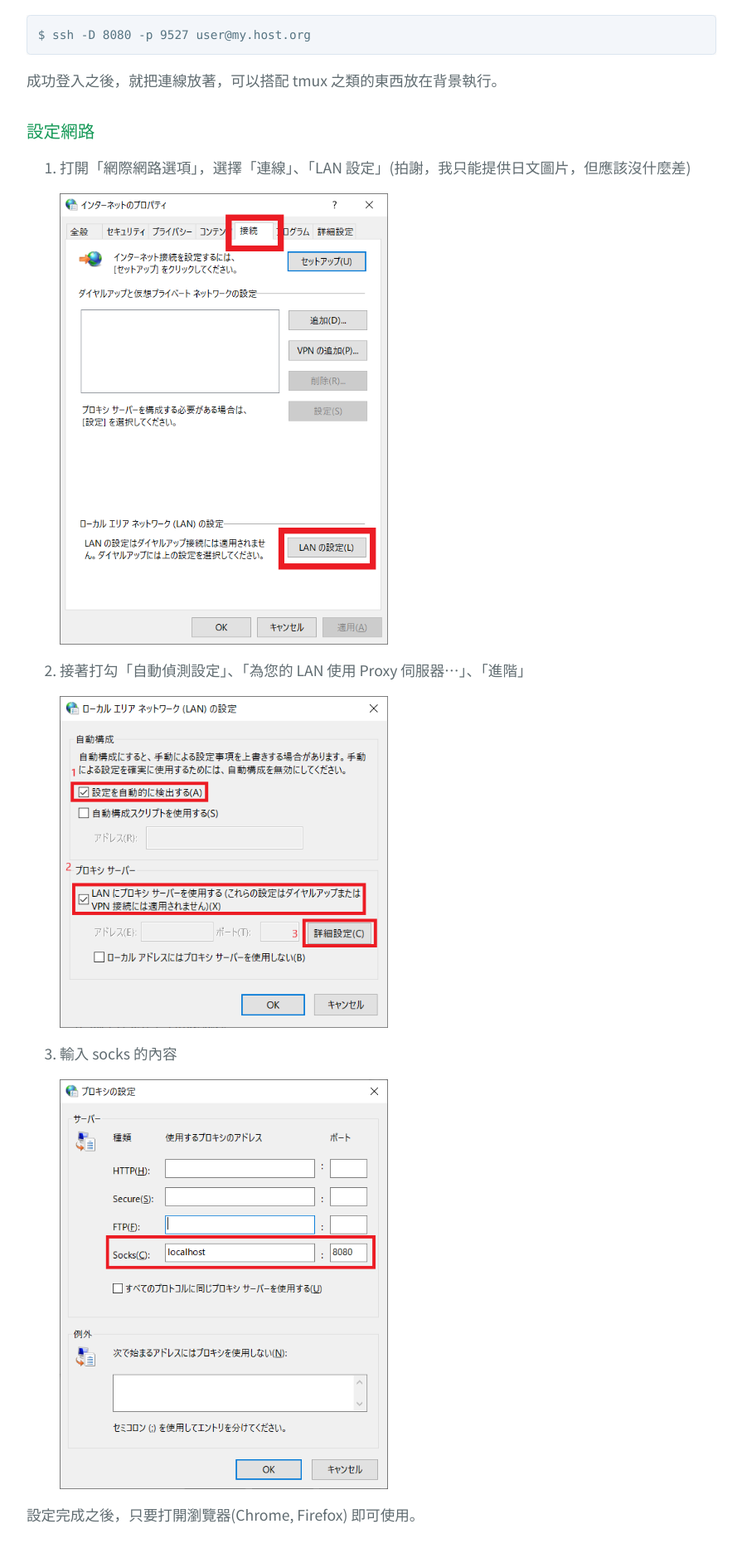
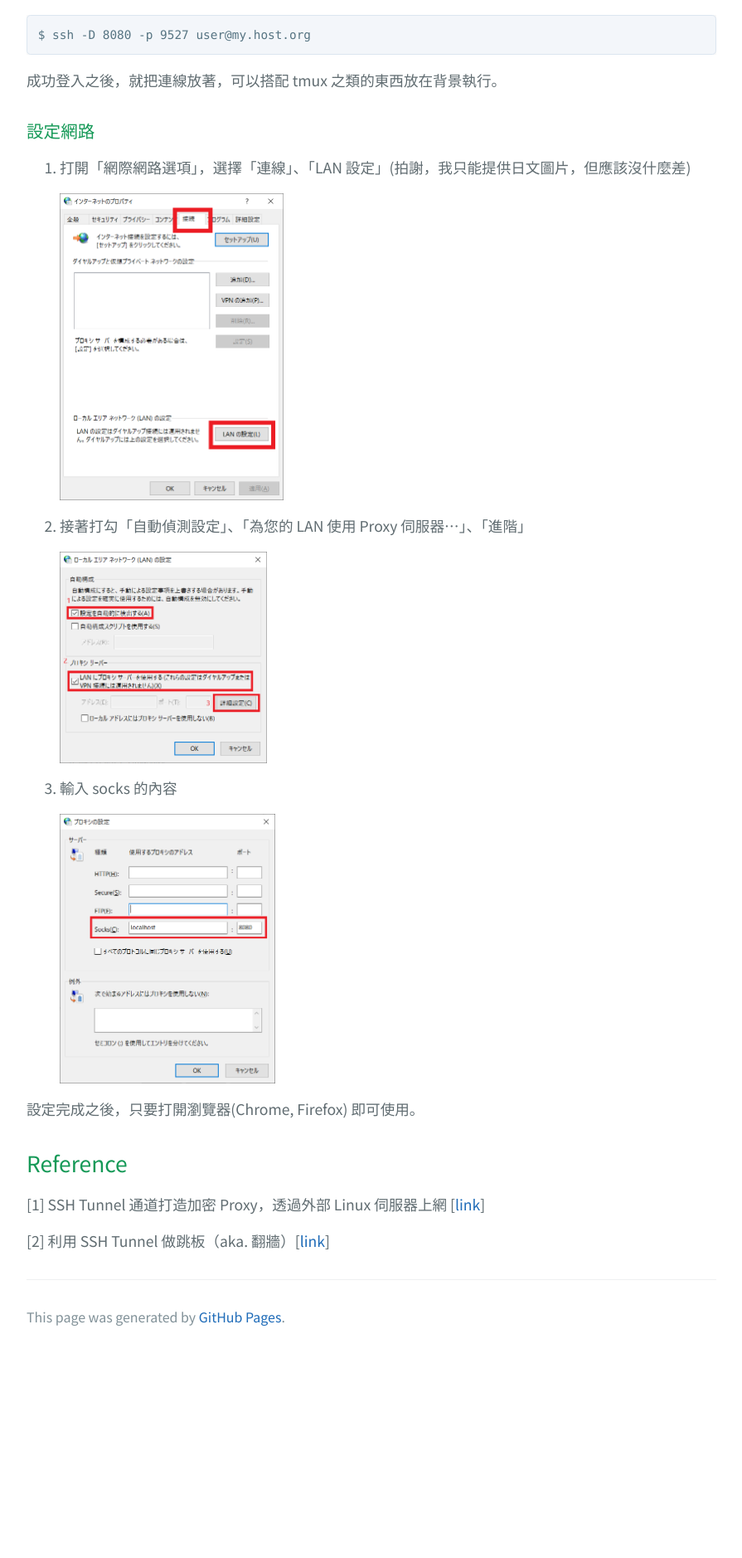
Before and after one commit to ChampDBG/ChampDBG.github.io, a Jekyll site: the page built from _posts/2020-04-18-ssh tunnel.md, in a window 1280 px wide. Shown: the part 1204-3082 px from the top of the page at 83% size, without its empty margins (192-1087 px from the left). Built offline with Jekyll 4.4.1, drawn with Linux system fonts in a browser that asks for light colours; after the commit the page ends 2835 px from its top, so only the background shows below that.

Commit message:
resive img setting

```diff
--- a/_posts/2020-04-18-ssh tunnel.md
+++ b/_posts/2020-04-18-ssh tunnel.md
@@ -33,16 +33,16 @@ $ ssh -D 8080 -p 9527 user@my.host.org
 ### 設定網路
 1. 打開「網際網路選項」，選擇「連線」、「LAN 設定」(拍謝，我只能提供日文圖片，但應該沒什麼差)
 
-   <img src="/img/20200417_internet_option.png" width = "50%" height = "50%" align=center />
+   <img src="/img/20200417_internet_option.png" width = "270" height = "370" align=center />
 
 
 2. 接著打勾「自動偵測設定」、「為您的 LAN 使用 Proxy 伺服器...」、「進階」
 
-   <img src="/img/20200417_internet_option_2.png" width = "50%" height = "50%" align=center />
+   <img src="/img/20200417_internet_option_2.png" width = "250" height = "255" align=center />
 
 3. 輸入 socks 的內容
 
-   <img src="/img/20200417_internet_option3.png" width = "50%" height = "50%" align=center />
+   <img src="/img/20200417_internet_option3.png" width = "260" height = "325" align=center />
 
 設定完成之後，只要打開瀏覽器(Chrome, Firefox) 即可使用。
 
```
